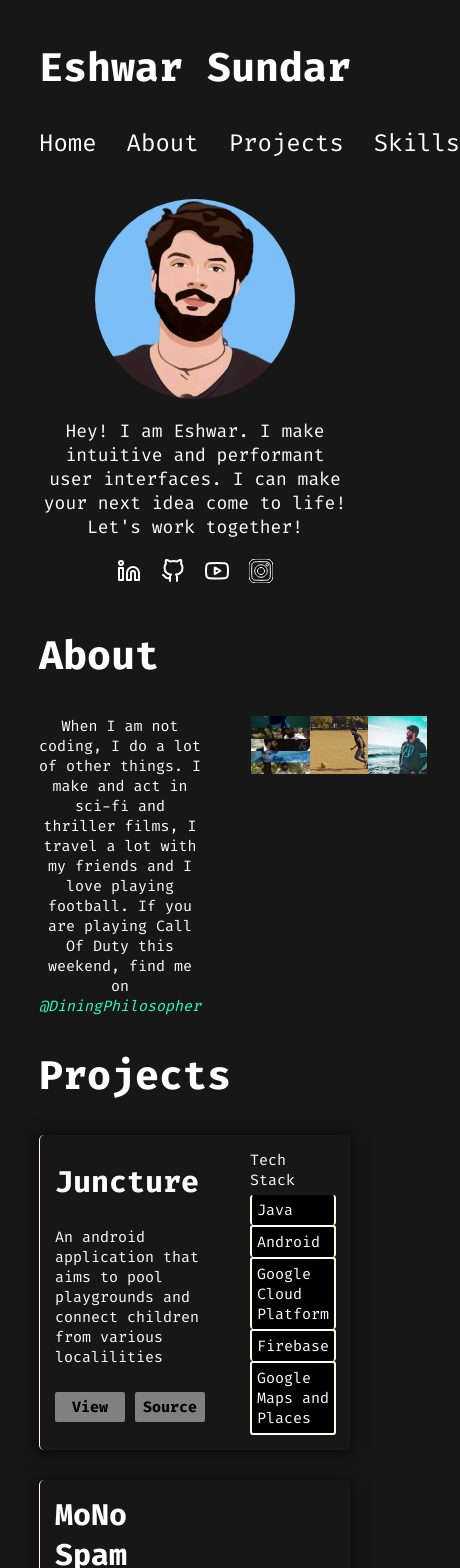
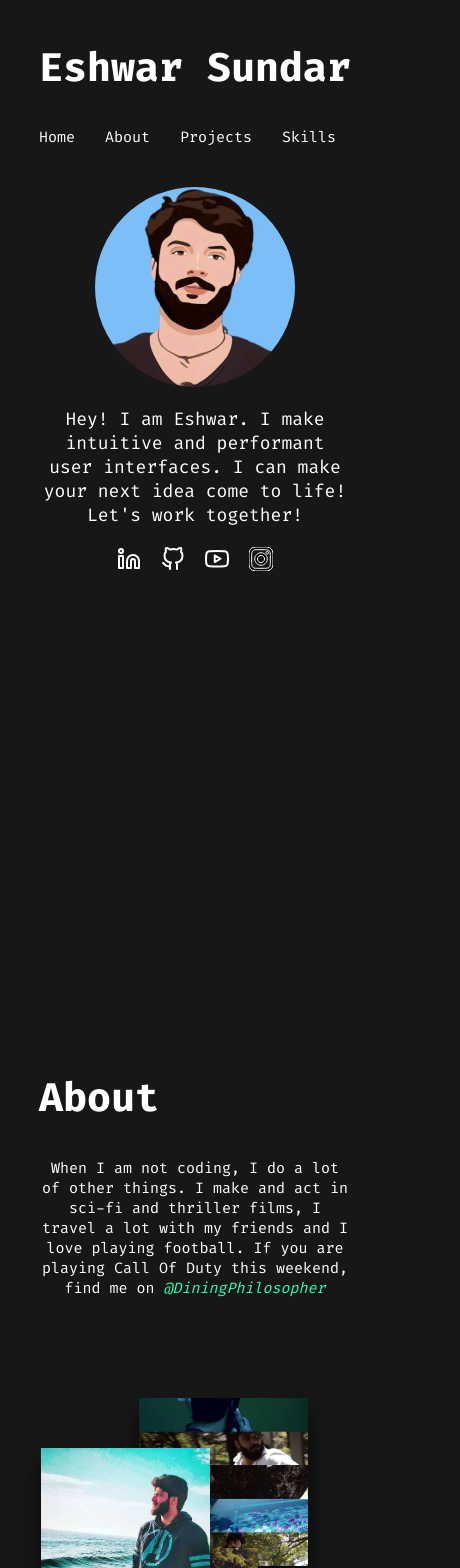
Before and after one commit to eshwarne/next-portfolio, a Next.js app: page / in a window 390 px wide. Shown: the top 1568 px of the page, 460 px wide, since content can reach past the window. Built offline with nearby package versions, Linux system fonts and the light colour scheme.

Commit message:
Make transition responsive

```diff
--- a/components/About/About.module.scss
+++ b/components/About/About.module.scss
@@ -1,27 +1,55 @@
 @import "../../styles/variables";
 .about {
+  height: 100vh;
   font-size: $FONT-SIZE-TEXT;
 }
 .about__gallery {
   display: flex;
   justify-content: space-between;
-  gap: 5rem;
+  flex-wrap: wrap;
+  gap: 15rem;
 }
-.about__item {
-  flex: 1;
-}
+
 .about__textual {
   text-align: center;
+  min-width: 30vmax;
+  max-width: 40vmax;
 }
 .about__title {
   font-size: $FONT-SIZE-HEADING-MAIN;
 }
 .about__visual {
+  position: relative;
+  min-width: 30vmax;
   display: flex;
+  justify-content: flex-end;
+  &:hover div:not(:hover) {
+    transform: scale(0.97);
+  }
+  &__image {
+    width: 20vmax;
+    height: 20vmax;
+    top: 0;
+    left: 0;
+    position: absolute;
+    box-shadow: 0 1.5rem 20px rgba(0, 0, 0, 0.7);
+    transition: all 0.2s;
+    z-index: 5;
+    &--one {
+      left: 100px;
+      top: -50px;
+    }
+    &--two {
+      top: 100px;
+      left: 50px;
+    }
+    &--three {
+      left: 2px;
+    }
+    &:hover {
+      outline: white solid 10px;
+      z-index: 10;
+      transform: scale(1.1);
+    }
+  }
 }
-.about__visual__image {
-  justify-self: flex-end;
-  position: relative;
-  width: 15vw;
-  height: 15vw;
-}
--- a/components/About/About.tsx
+++ b/components/About/About.tsx
@@ -15,13 +15,19 @@ export const About = () => {
           me on <i style={{ color: "#28FFBF" }}>@DiningPhilosopher</i>
         </div>
         <div className={`${styles.about__visual} ${styles.about__item}`}>
-          <div className={styles.about__visual__image}>
+          <div
+            className={`${styles.about__visual__image} ${styles["about__visual__image--one"]}`}
+          >
             <Image src={MeFilming} layout="fill" objectFit="cover" />
           </div>
-          <div className={styles.about__visual__image}>
+          <div
+            className={`${styles.about__visual__image}  ${styles["about__visual__image--two"]}`}
+          >
             <Image src={MeSports} layout="fill" objectFit="cover" />
           </div>
-          <div className={styles.about__visual__image}>
+          <div
+            className={`${styles.about__visual__image}  ${styles["about__visual__image--three"]}`}
+          >
             <Image src={MeTravel} layout="fill" objectFit="cover" />
           </div>
         </div>
--- a/components/Home/Home.module.scss
+++ b/components/Home/Home.module.scss
@@ -1,4 +1,5 @@
 .home {
+  height: 100vh;
   display: flex;
   flex-direction: column;
   font-size: 1.8rem;
--- a/components/Navbar/Navbar.module.scss
+++ b/components/Navbar/Navbar.module.scss
@@ -11,7 +11,7 @@
 .nav__item {
   display: flex;
   flex-direction: row;
-  font-size: $FONT-SIZE-HEADING-SECONDARY * 0.8;
+  font-size: $FONT-SIZE-HEADING-SECONDARY * 0.5;
   list-style: none;
   cursor: pointer;
   &:hover {
--- a/styles/globals.scss
+++ b/styles/globals.scss
@@ -1,9 +1,11 @@
 @import url("https://fonts.googleapis.com/css2?family=Fira+Code:wght@300;400;500;600;700&display=swap");
 @import "./variables.scss";
+
 html,
 body {
   padding: 0;
   box-sizing: border-box;
+
   margin-inline: $LAYOUT-PAGE-MARGIN;
   font-family: "Fira Code", monospace;
   font-size: 10px;
```
